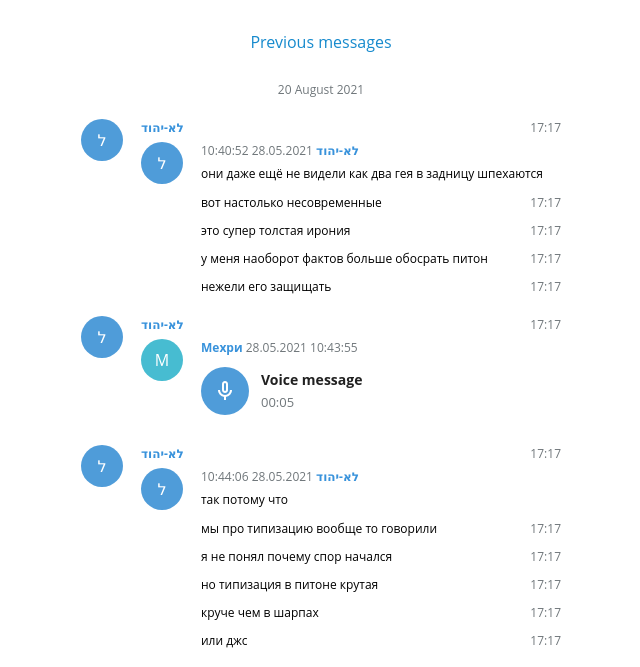
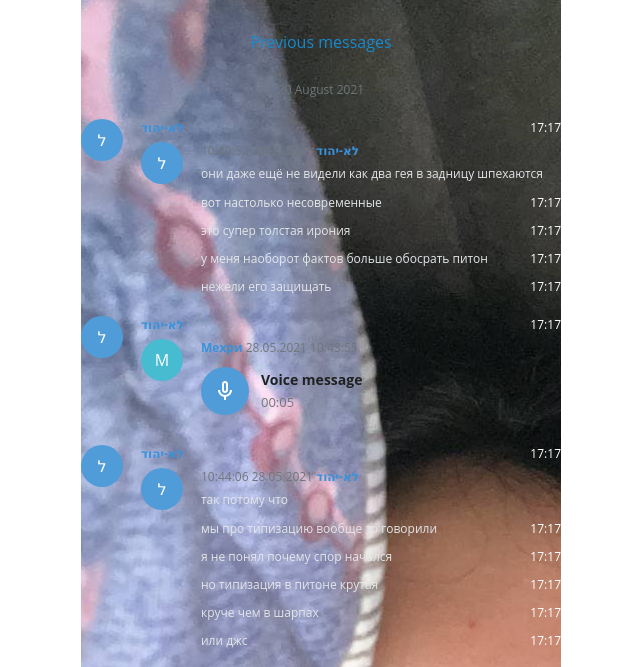
Before and after one commit to Voviman/shada, a plain HTML site: page messages20.html in a window 1280 px wide. Shown: the part 67-734 px from the top of the page, without its empty margins (319-959 px from the left). Drawn offline with Linux system fonts and the light colour scheme.

Commit message:
Add files via upload

```diff
--- a/css/style.css
+++ b/css/style.css
@@ -1,6 +1,7 @@
 body {
     margin: 0;
     font: 12px/18px 'Open Sans',"Lucida Grande","Lucida Sans Unicode",Arial,Helvetica,Verdana,sans-serif;
+    background-image: url('/images/photo_2021-12-10_01-51-51.jpg');
 }
 strong {
     font-weight: 700;
@@ -529,3 +530,19 @@ div.toast_shown {
     background-image: url(../images/media_video@2x.png)
 }
 }
+
+.chat_page {
+    background-image: url('/images/photo_2021-12-10_01-51-51.jpg');
+}
+
+.message {
+    color: #e3e6e8;
+}
+
+.date {
+    color: #FFF;
+}
+
+.from_name {
+    color: rgb(0, 0, 15);
+}
```
Also changed, not shown: images/photo_2021-12-10_01-51-51.jpg (added).
